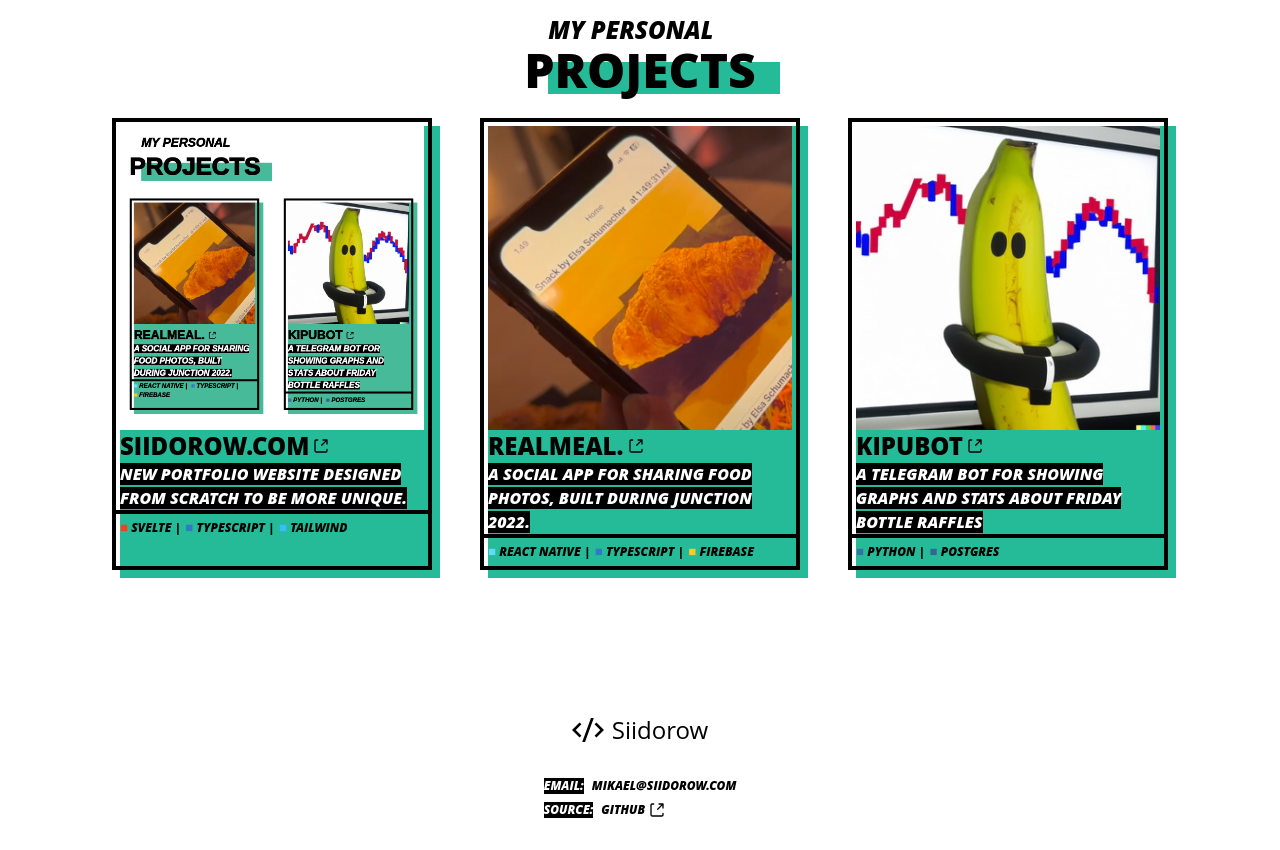
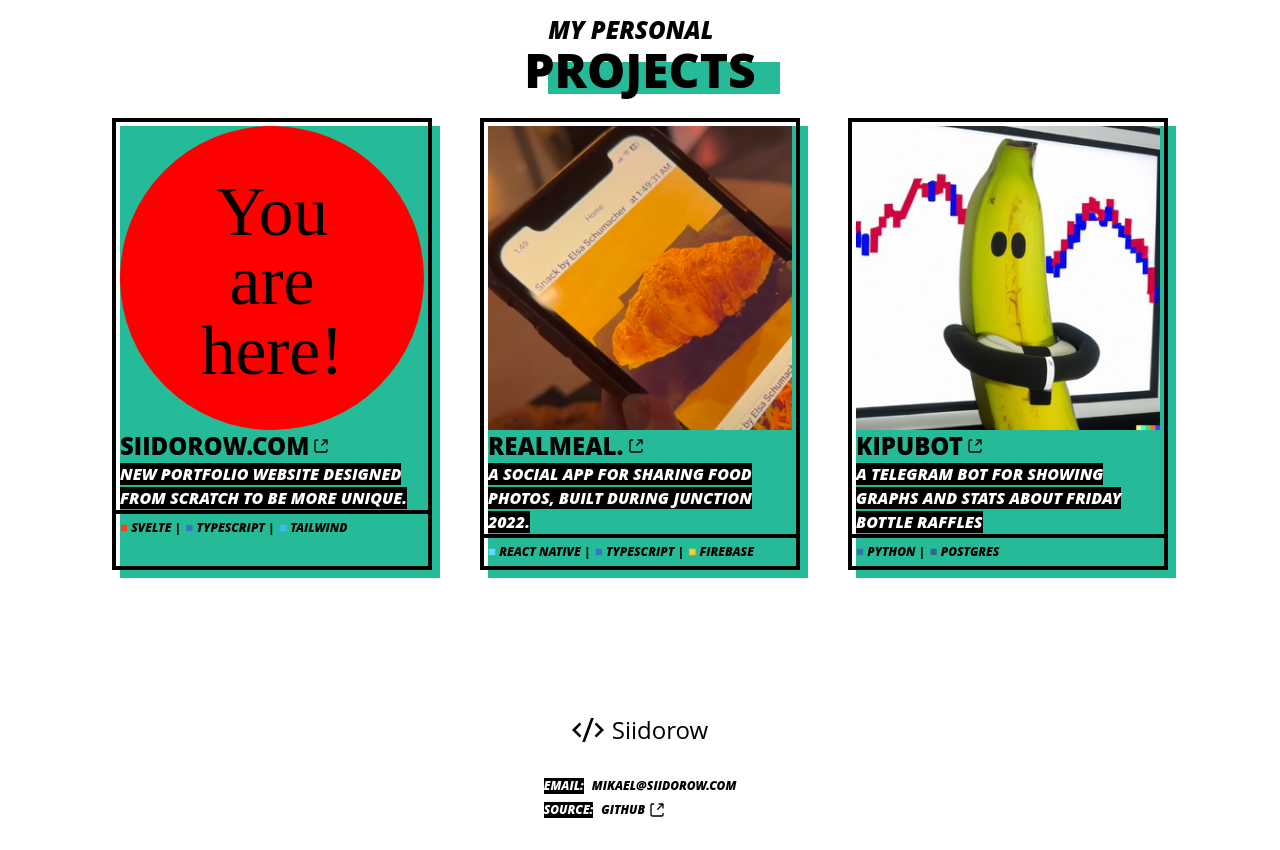
Before and after one commit to MikaelSiidorow/siidorow, a Svelte app: page / in a window 1280 px wide. Shown: the part 780-1630 px from the top of the page. Built offline with nearby package versions, Linux system fonts and the light colour scheme.

Commit message:
:pencil2: Replace portfolio site image with a funny svg

```diff
--- a/src/constants.ts
+++ b/src/constants.ts
@@ -32,7 +32,7 @@
     name: "siidorow.com",
     description:
       "New portfolio website designed from scratch to be more unique.",
-    image: "siidorow.png",
+    image: "siidorow.svg",
     link: "https://github.com/MikaelSiidorow/siidorow",
     tags: ["svelte", "typescript", "tailwind"],
   },
```
Also changed, not shown: public/siidorow.png (deleted), public/siidorow.svg (added).
